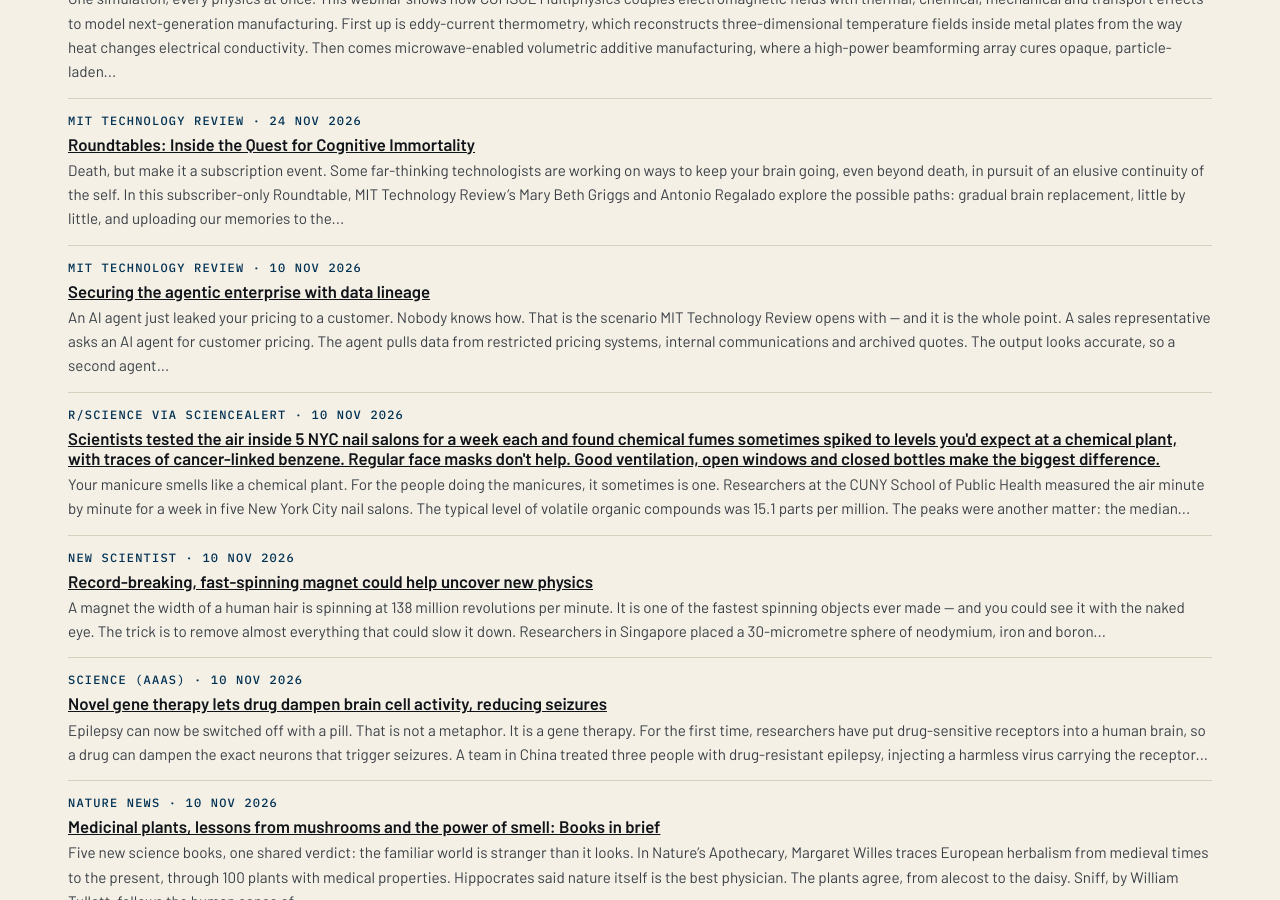
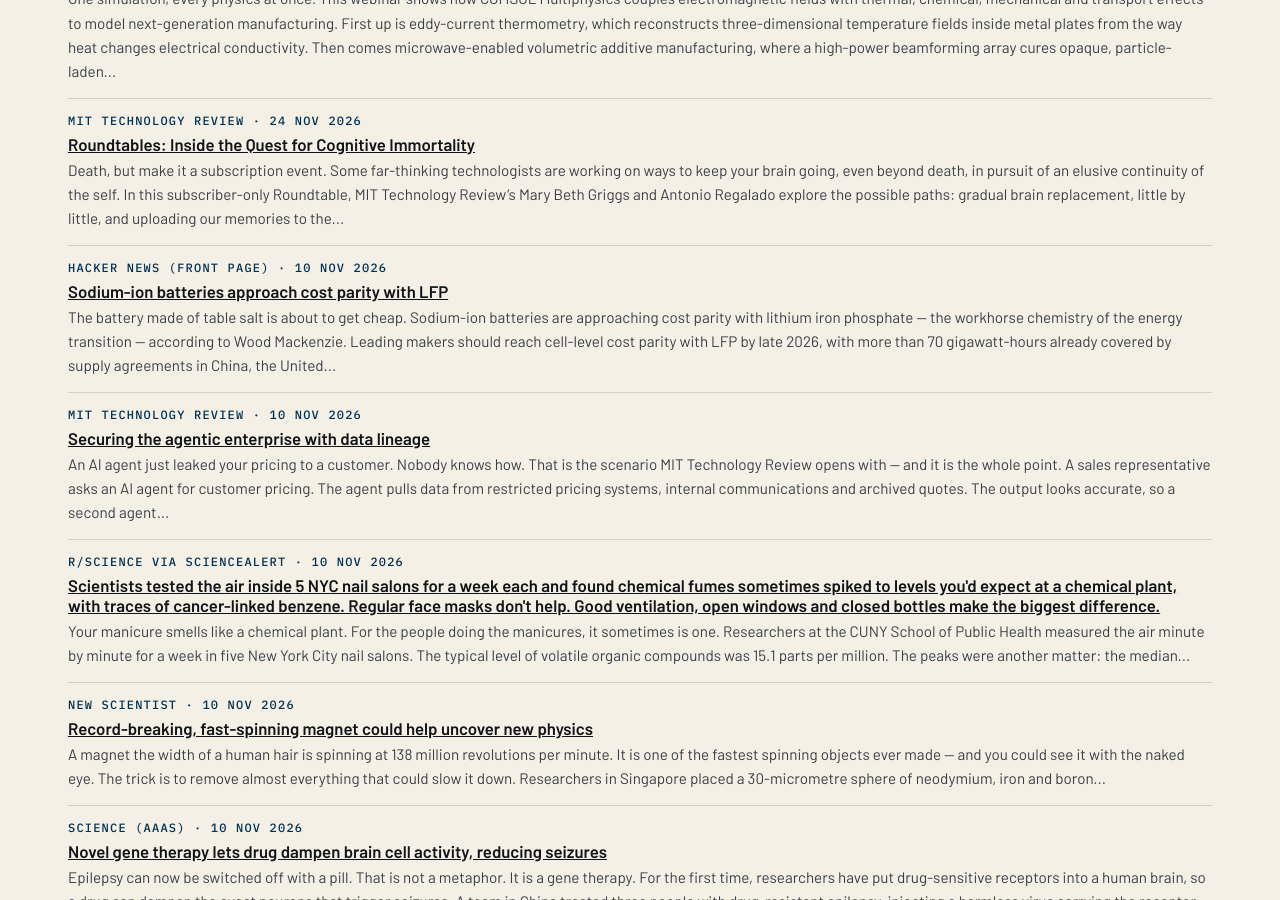
Before and after one commit to katz-news/katz.news, a Jekyll site: the page built from briefs/index.html, in a window 1280 px wide and 900 px high, scrolled down 637 px. Built offline with Jekyll 4.4.1, drawn with Linux system fonts in a browser that asks for light colours.

Commit message:
Publish 2026-11-07

```diff
--- a/_data/build.yml
+++ b/_data/build.yml
@@ -1 +1 @@
-published_at: 2026-11-07T19:06:13Z
+published_at: 2026-11-07T19:07:55Z
--- /dev/null
+++ b/_posts/briefs/2026-11-07-sodium-ion-batteries-approach-cost-parity-with-lfp.md
@@ -0,0 +1,17 @@
+---
+published: true
+title: Sodium-ion batteries approach cost parity with LFP
+date: 2026-11-10
+section: technology
+source_name: Hacker News (front page)
+source_url: https://news.ycombinator.com/item?id=50399657
+---
+The battery made of table salt is about to get cheap. Sodium-ion batteries are approaching cost parity with lithium iron phosphate — the workhorse chemistry of the energy transition — according to Wood Mackenzie.
+
+Leading makers should reach cell-level cost parity with LFP by late 2026, with more than 70 gigawatt-hours already covered by supply agreements in China, the United States and Europe. China is leading the charge: BYD plans 30 gigawatt-hours of sodium-ion capacity, and CATL aims to ship more than one gigawatt-hour by the end of 2026.
+
+Up front, sodium-ion still costs more — about $229 per kilowatt-hour, against roughly $200 for LFP. Over a 20-year project, though, Wood Mackenzie reckons it could be 21 per cent cheaper to own, thanks to no capacity-expansion cycles and lower operating costs. Its wider operating temperature range also suits cold climates, where lithium-ion batteries need extra heating.
+
+Policy is pushing the same way. China has exempted sodium-ion batteries from its lithium-ion consumption tax until the end of 2028, while American tariffs and tax credits encourage domestic production.
+
+Conclusion: sodium-ion is not a lithium killer, but rather a salty, sturdy challenger — dearer to buy, cheaper to keep, and finally ready to compete.
```
